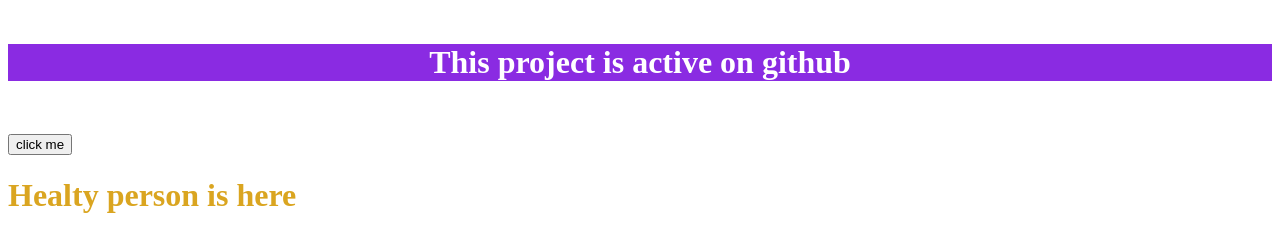
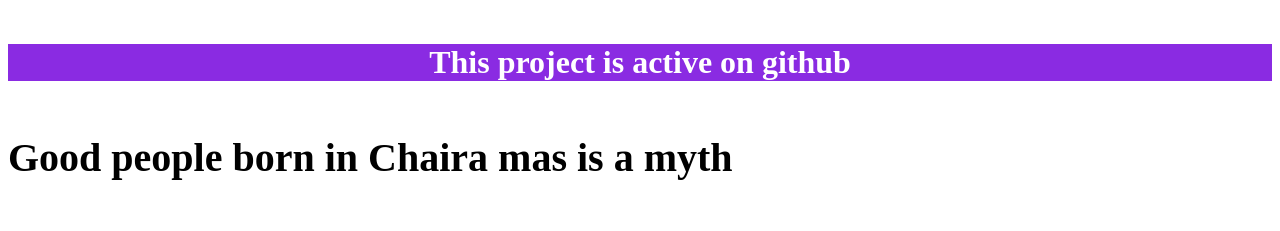
Before and after one commit to sakibhossen202/first-Website, a plain HTML site: page index.html in a window 1280 px wide. Shown: the part 2760-2991 px from the top of the page. Drawn offline with Linux system fonts and the light colour scheme.

Commit message:
some new text added

```diff
--- a/index.html
+++ b/index.html
@@ -68,6 +68,7 @@
     <input type="text">
     <input type="number">
     <h5 style="text-align: center; background-color: blueviolet; height: 37px; color: white; font-size: 2em;">This project is active on github </h5>
+    <h4>Good people born in Chaira mas is a myth</h4>
 
     <button>click me</button>
     <h1>Healty person is here</h1>
```
